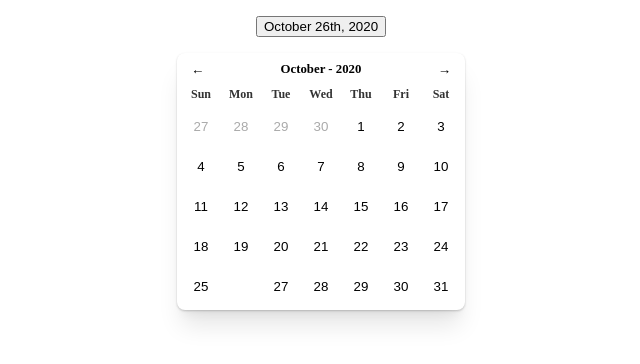
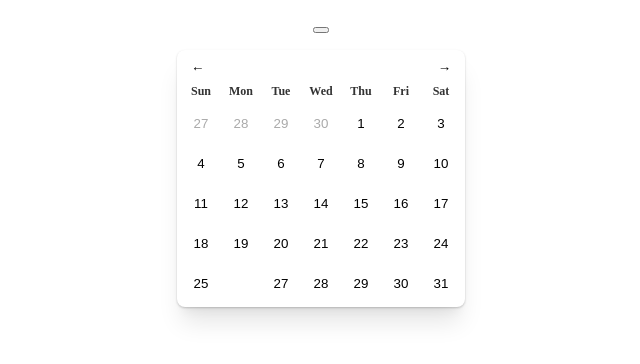
Before and after one commit to rafalgrzenia/Date-Picker, a website built with Parcel: page index.html in a window 1280 px wide. Shown: the whole page, without its empty margins (319-959 px from the left). Built offline with nearby package versions, Linux system fonts and the light colour scheme.

Commit message:
Update index.html

```diff
--- a/index.html
+++ b/index.html
@@ -2,7 +2,7 @@
 <html lang="en">
   <head>
     <title>Date Picker</title>
-  <link rel="stylesheet" href="styles.css">
+    <link rel="stylesheet" href="styles.css" />
     <style>
       .date-picker.show {
         display: block;
@@ -17,11 +17,11 @@
   </head>
   <body>
     <div class="date-picker-container">
-    <button class="date-picker-button">October 26th, 2020</button>
+      <button class="date-picker-button"></button>
       <div class="date-picker show">
         <div class="date-picker-header">
           <button class="prev-month-button month-button">&larr;</button>
-        <div class="current-month">October - 2020</div>
+          <div class="current-month"></div>
           <button class="next-month-button month-button">&rarr;</button>
         </div>
         <div class="date-picker-grid-header date-picker-grid">
```
Lines whose indentation alone changed are shown as unchanged.
